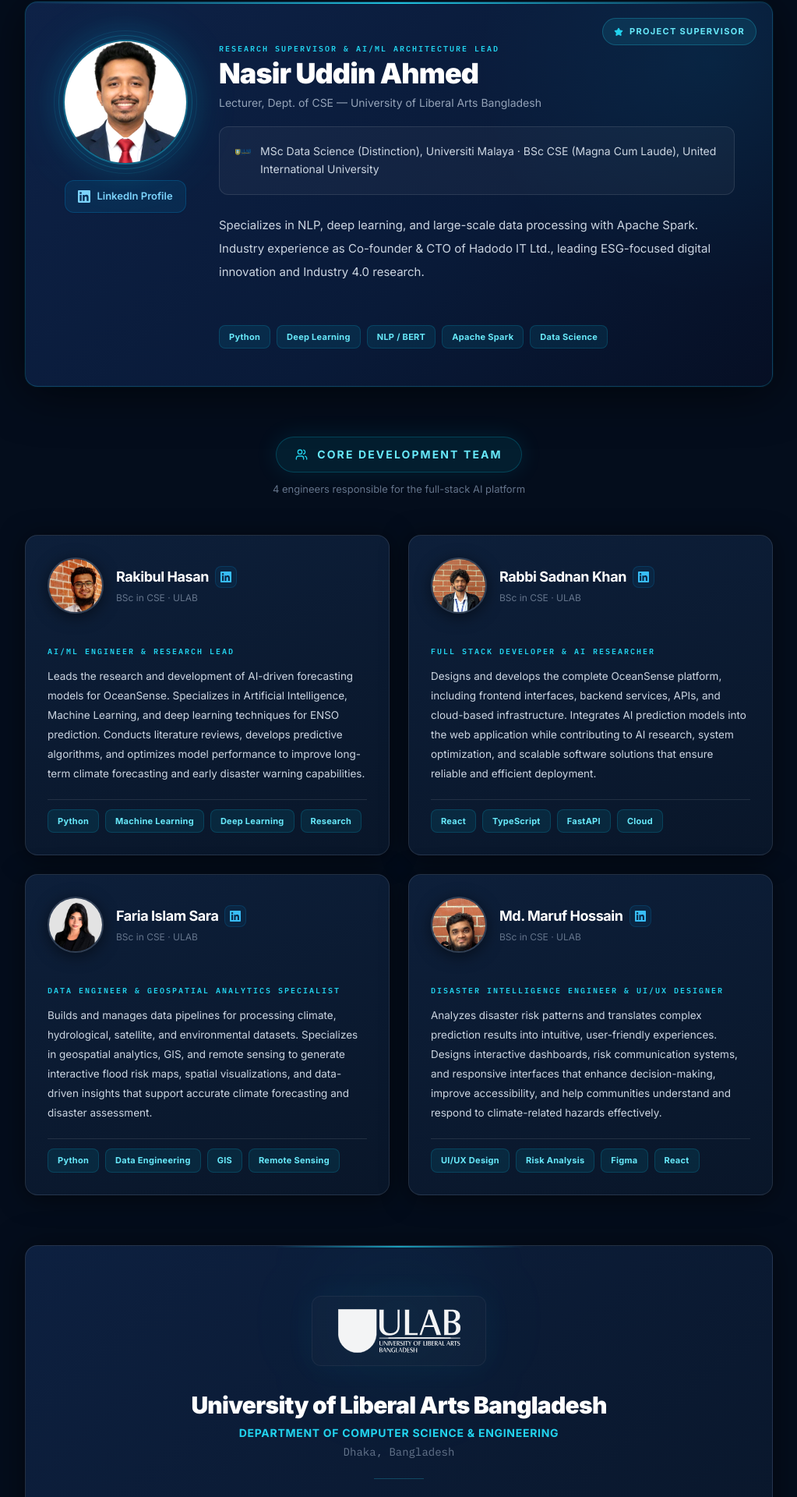
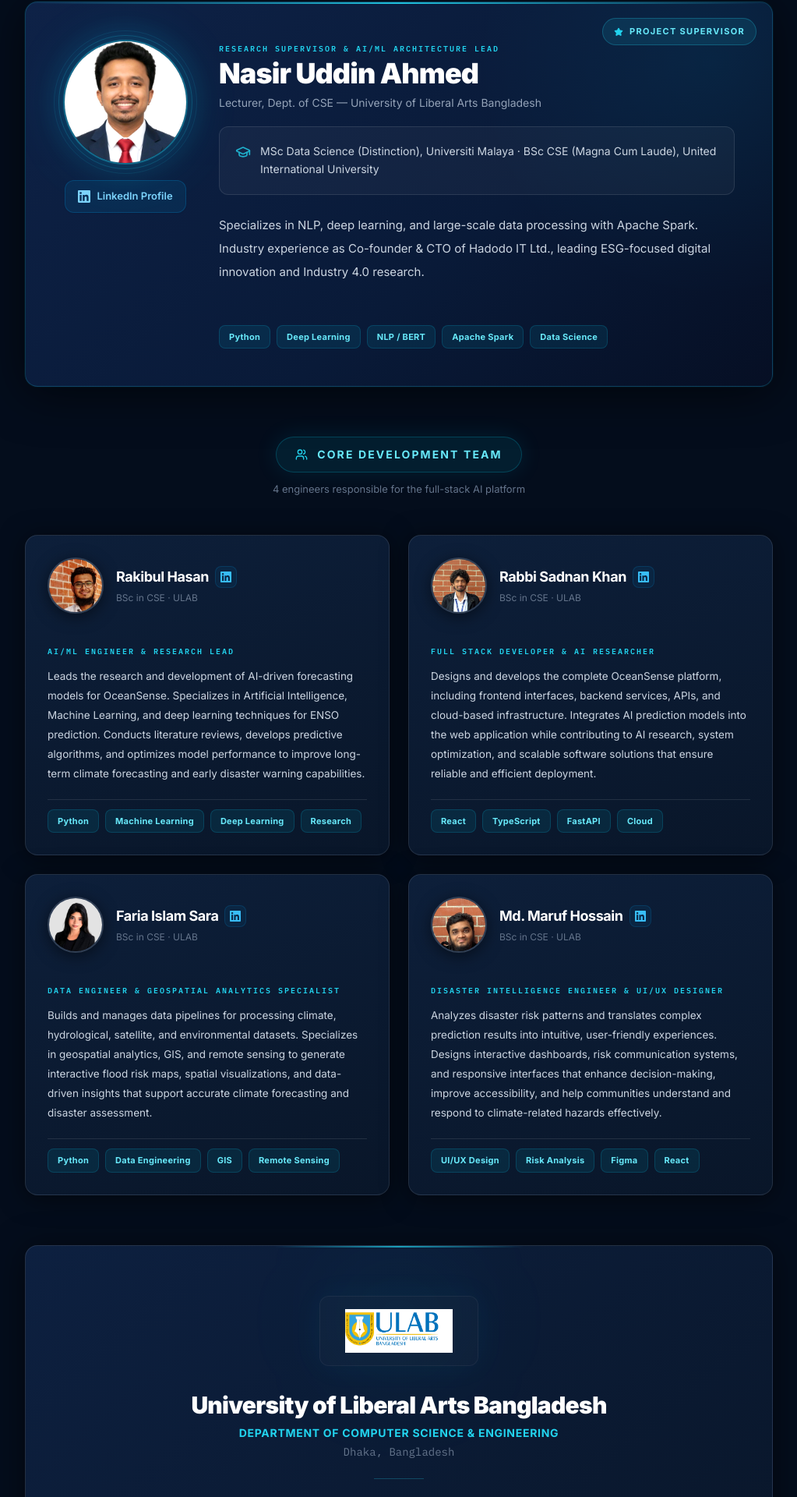
Before and after one commit to Rsk200/oceansense-dashboard, a React (Vite) app in the folder frontend/: page /about in a window 1280 px wide. Shown: the part 805-2725 px from the top of the page at 78% size, without its empty margins (128-1151 px from the left). Built offline with nearby package versions, Linux system fonts and the light colour scheme; no server answers.

Commit message:
UI: Update ULAB logo with provided PNG and restore GraduationCap

```diff
--- a/frontend/src/pages/About.tsx
+++ b/frontend/src/pages/About.tsx
@@ -1,7 +1,7 @@
 import { useRef } from 'react';
 import { motion, useInView } from 'framer-motion';
 import {
-  Cpu, Users, Award,
+  GraduationCap, Cpu, Users, Award,
   Waves, FlaskConical, Star, Mail
 } from 'lucide-react';
 import Navbar from '../components/layout/Navbar';
@@ -241,7 +241,7 @@ const SupervisorCard = () => {
             {/* Degree box */}
             <div className="flex items-start gap-3 mb-6 p-4 md:p-5 rounded-xl
               bg-white/[0.04] border border-white/8">
-              <img src="/ulab-logo.svg" className="w-5 h-5 opacity-80 mt-0.5" alt="ULAB" />
+              <GraduationCap className="w-5 h-5 text-cyan-400 opacity-80 flex-shrink-0 mt-0.5" />
               <p className="text-slate-300 text-sm leading-relaxed">{SUPERVISOR.degree}</p>
             </div>
 
@@ -390,12 +390,11 @@ const AffiliationSection = () => {
 
       <div className="relative p-12 md:p-16">
         {/* Logo */}
-        <div className="inline-flex items-center justify-center h-[90px] mb-8 overflow-hidden rounded-xl bg-white/[0.02] border border-white/5 p-4 md:px-8 shadow-[0_0_40px_rgba(0,212,255,0.05)]">
+        <div className="inline-flex items-center justify-center h-[90px] mb-8 rounded-xl bg-white/[0.02] border border-white/5 p-4 md:px-8 shadow-[0_0_40px_rgba(0,212,255,0.05)]">
           <img
-            src="/ulab-logo.svg"
+            src="/ulab.png"
             alt="ULAB Logo"
             className="h-full w-auto object-contain"
-            style={{ filter: 'brightness(0) invert(1) opacity(0.95)' }}
           />
         </div>
 
```
Also changed, not shown: frontend/public/ulab.png (added).
